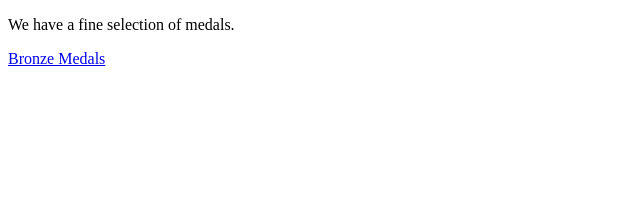
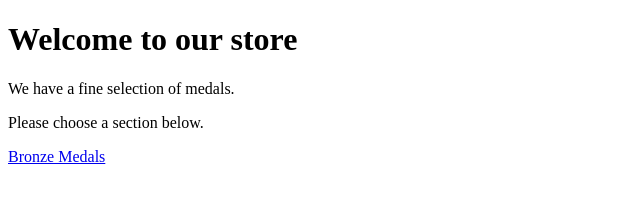
Before and after one commit to Julianna120/Medals, a plain HTML site: page medals.html in a window 1280 px wide. Shown: the whole page, without its empty margins (0-640 px from the left). Drawn offline with Linux system fonts and the light colour scheme.

Commit message:
Add heading

```diff
--- a/medals.html
+++ b/medals.html
@@ -1,7 +1,9 @@
 <!DOCTYPE html>
 <html>
   <body>
+    <h1>Welcome to our store</h1>
     <p>We have a fine selection of medals.</p>
+    <p>Please choose a section below.</p>
     <div>
       <a href="bronze.html">Bronze Medals</a>
     </div>
```
